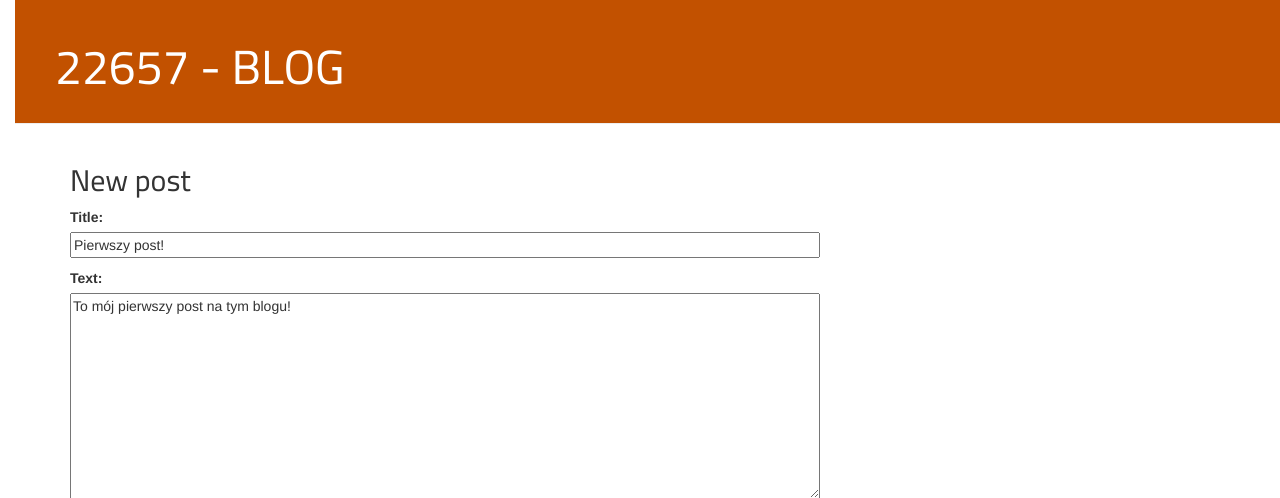
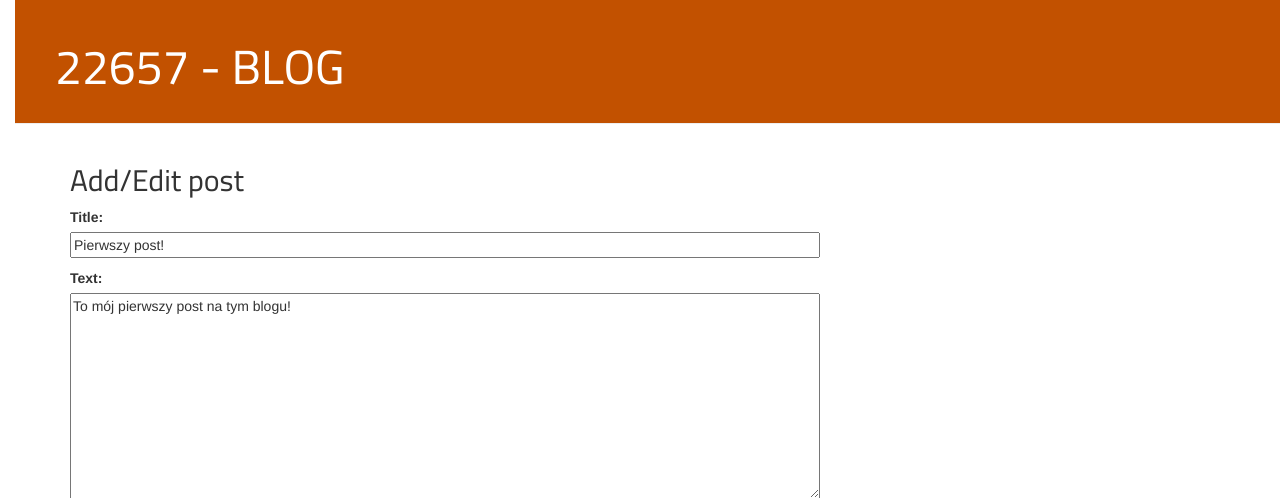
Before and after one commit to bchanowski/aplikacje-internetowe-22657-195ic, a Django app: page /post/1/edit/ in a window 1280 px wide. Shown: the top 498 px of the page. Run offline with Django 3.2, Linux system fonts and the light colour scheme; data comes from the database, SQL or seed files in the repository; some libraries are stand-ins or nearby versions.

Commit message:
Zmiana nagłówka w post_edit.html

```diff
--- a/blog/templates/blog/post_edit.html
+++ b/blog/templates/blog/post_edit.html
@@ -1,7 +1,7 @@
 {% extends 'blog/base.html' %}
 
 {% block content %}
-    <h2>New post</h2>
+    <h2>Add/Edit post</h2>
     <form method="POST" class="post-form">{% csrf_token %}
         {{ form.as_p }}
         <button type="submit" class="save btn btn-default">Save</button>
```
